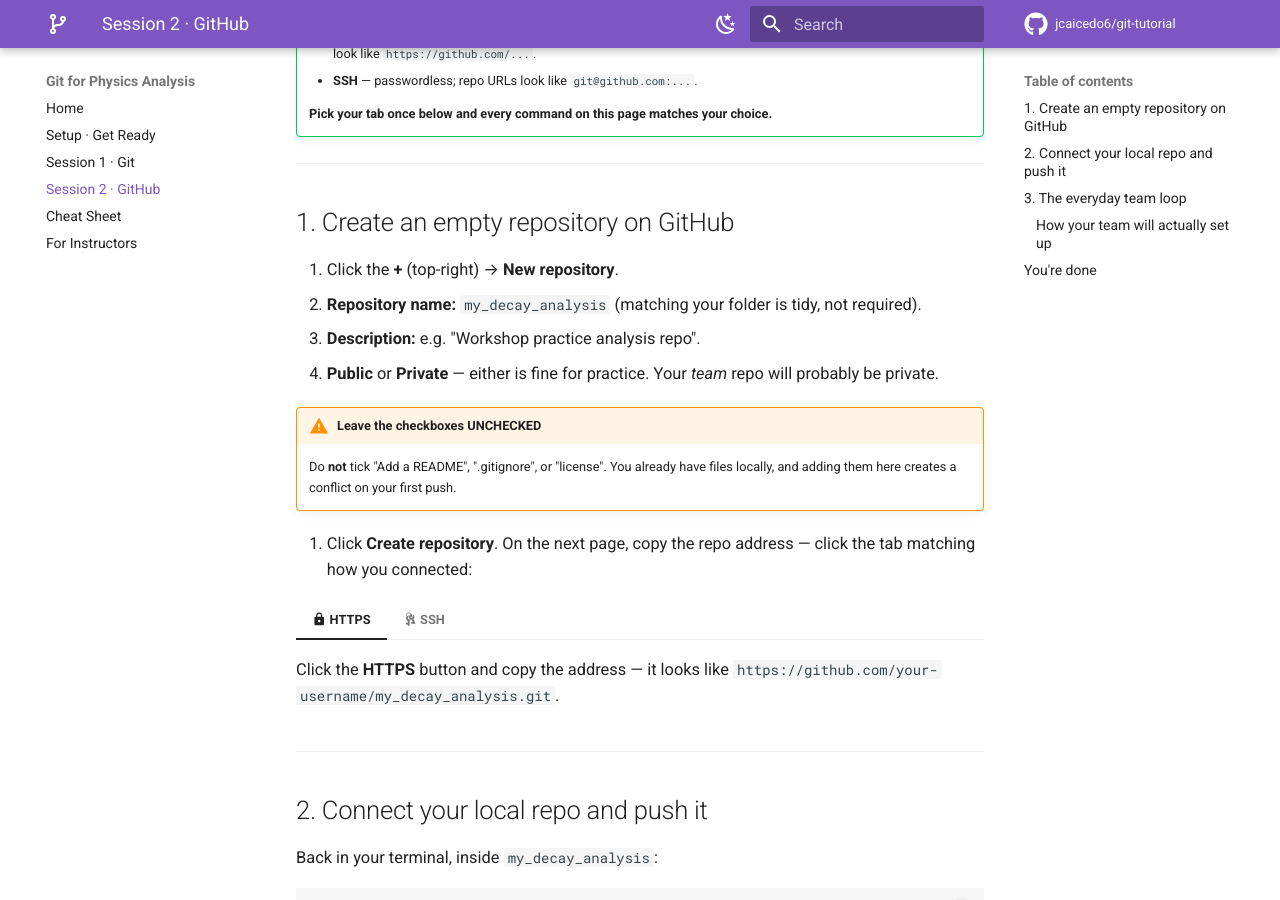
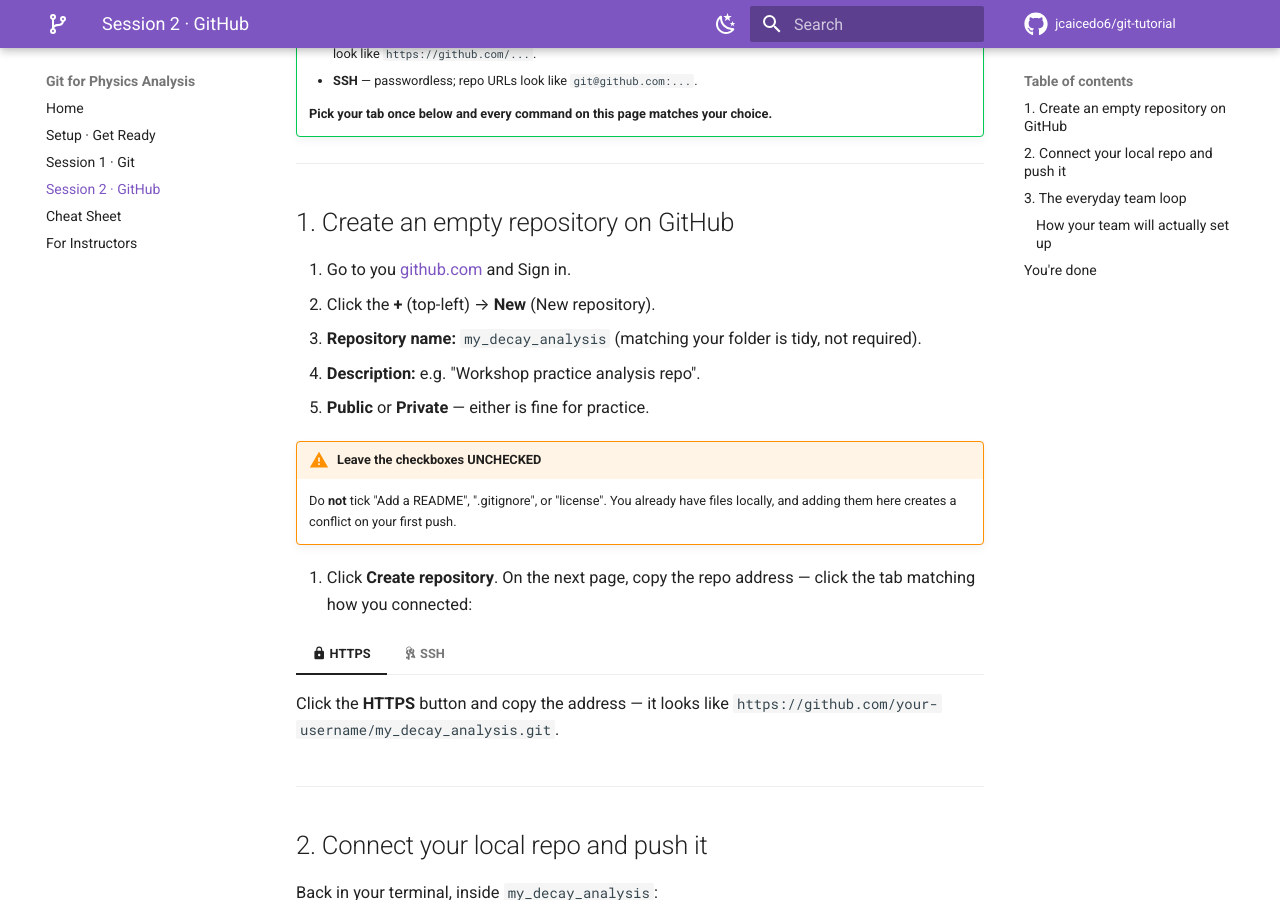
Before and after one commit to jcaicedo6/git-tutorial, an MkDocs documentation site: the page built from docs/session2-github.md, in a window 1280 px wide and 900 px high, scrolled down 544 px. Built offline with MkDocs 1.6.1 and Material for MkDocs 9.7.7, drawn with Linux system fonts in a browser that asks for light colours; emoji names are drawn with the system emoji font; comment, search, counter and statistics services are not loaded.

Commit message:
Adding an extra step in Create an empty repo

```diff
--- a/docs/session2-github.md
+++ b/docs/session2-github.md
@@ -25,11 +25,11 @@
 
 ## 1. Create an empty repository on GitHub
 
-1. Click the **+** (top-right) → **New repository**.
-2. **Repository name:** `my_decay_analysis` (matching your folder is tidy, not required).
-3. **Description:** e.g. "Workshop practice analysis repo".
-4. **Public** or **Private** — either is fine for practice. Your *team* repo will
-   probably be private.
+1. Go to you [github.com](https://github.com/) and Sign in.
+2. Click the **+** (top-left) → **New** (New repository).
+3. **Repository name:** `my_decay_analysis` (matching your folder is tidy, not required).
+4. **Description:** e.g. "Workshop practice analysis repo".
+5. **Public** or **Private** — either is fine for practice.
 
 !!! warning "Leave the checkboxes UNCHECKED"
     Do **not** tick "Add a README", ".gitignore", or "license". You already have files
```
